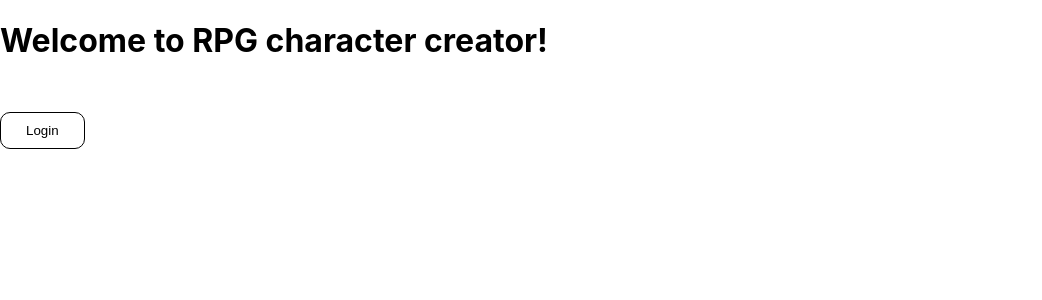
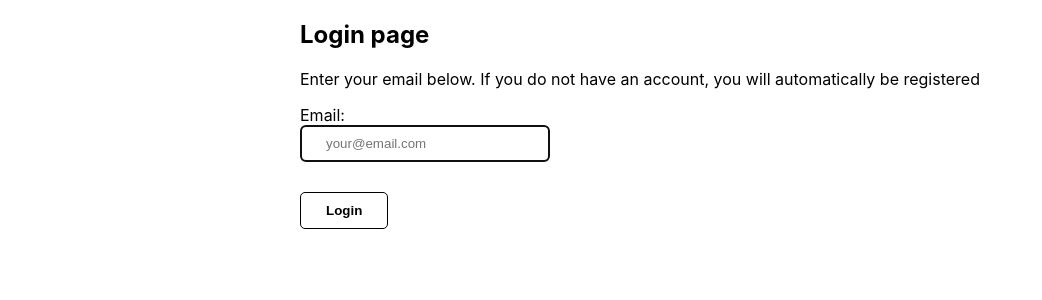
Before and after one commit to Spaghettoni/rpg-character-creator, a React (Create React App) app in the folder client/: page / in a window 1280 px wide. Shown: the top 300 px of the page, without its empty margins (0-1042 px from the left). Built offline with nearby package versions, Linux system fonts and the light colour scheme.

Commit message:
add context

```diff
--- a/client/src/App.tsx
+++ b/client/src/App.tsx
@@ -1,19 +1,37 @@
-import React from 'react';
+import React, {useState} from 'react';
 import './App.scss';
-import {Link} from "react-router-dom";
+import {BrowserRouter, Route, Routes} from "react-router-dom";
+import {ApolloClient, ApolloProvider, InMemoryCache} from "@apollo/client";
+import {Login} from "./routes/login";
+import {CreateCharacter} from "./routes/createCharacter";
+import {CharacterList} from "./routes/characterList";
+import {GlobalContext} from './context';
+
+const client = new ApolloClient({
+    uri: 'http://localhost:8000/graphql',
+    cache: new InMemoryCache(),
+});
 
 const App = () => {
+    const [user, setUser] = useState<string | null>(null);
+
     return (
-        <main className="App">
-            <header className="App-header">
-                <h1>Welcome to RPG character creator!</h1>
-                <Link to='/login'>
-                    <button className='login-button'>
-                        Login
-                    </button>
-                </Link>
-            </header>
-        </main>
+        <React.StrictMode>
+            <ApolloProvider client={client}>
+                <GlobalContext.Provider value={{
+                    user, setUser
+                }}>
+                    <BrowserRouter>
+                        <Routes>
+                            <Route path="/" element={<Login />} />
+                            <Route path="/login" element={<Login />} />
+                            <Route path="/create" element={<CreateCharacter />} />
+                            <Route path="/list" element={<CharacterList />} />
+                        </Routes>
+                    </BrowserRouter>
+                </GlobalContext.Provider>
+            </ApolloProvider>
+        </React.StrictMode>
     );
 }
 
--- /dev/null
+++ b/client/src/context/index.ts
@@ -0,0 +1,12 @@
+import {createContext, Dispatch, SetStateAction} from "react";
+
+type GlobalContextType = {
+    user: string | null,
+    setUser: Dispatch<SetStateAction<string | null>>
+}
+
+export const GlobalContext = createContext<GlobalContextType>({
+        user: null,
+        setUser: () => {}
+    }
+)
--- a/client/src/index.css
+++ b/client/src/index.scss
@@ -11,3 +11,13 @@ code {
   font-family: source-code-pro, Menlo, Monaco, Consolas, 'Courier New',
     monospace;
 }
+
+main {
+  display: flex;
+  justify-content: center;
+  align-items: center;
+}
+
+.container {
+  max-width: 800px;
+}
--- a/client/src/index.tsx
+++ b/client/src/index.tsx
@@ -1,32 +1,12 @@
 import React from 'react';
 import ReactDOM from 'react-dom/client';
-import {BrowserRouter, Route, Routes} from "react-router-dom";
-import './index.css';
+import './index.scss';
 import App from './App';
-import {ApolloClient, ApolloProvider, InMemoryCache} from '@apollo/client';
-import {Login} from "./routes/login";
-import {CreateCharacter} from "./routes/createCharacter";
-import {CharacterList} from "./routes/characterList";
-
-const client = new ApolloClient({
-    uri: 'http://localhost:8000/graphql',
-    cache: new InMemoryCache(),
-});
 
 const root = ReactDOM.createRoot(
     document.getElementById('root') as HTMLElement
 );
+
 root.render(
-        <React.StrictMode>
-            <ApolloProvider client={client}>
-                <BrowserRouter>
-                    <Routes>
-                        <Route path="/" element={<App />} />
-                        <Route path="/login" element={<Login />} />
-                        <Route path="/create" element={<CreateCharacter />} />
-                        <Route path="/list" element={<CharacterList />} />
-                    </Routes>
-                </BrowserRouter>
-            </ApolloProvider>
-        </React.StrictMode>
+    <App/>
 );
--- a/client/src/routes/characterList/index.tsx
+++ b/client/src/routes/characterList/index.tsx
@@ -1,7 +1,18 @@
+import {useContext} from "react";
+import {GlobalContext} from "../../context";
+
 export const CharacterList = () => {
+    const {user} = useContext(GlobalContext)
+
     return (
         <main>
-            <h2>Your characters:</h2>
+            <section className={'container'}>
+                <header>
+                    <h1>User: {user}</h1>
+                    <h2>Your characters</h2>
+                    <p></p>
+                </header>
+            </section>
         </main>
     )
 }
--- a/client/src/routes/login/hooks.ts
+++ b/client/src/routes/login/hooks.ts
@@ -1,17 +1,18 @@
-import {ChangeEvent, FormEvent, useState} from "react";
+import {ChangeEvent, FormEvent, useContext, useState} from "react";
 import { useNavigate } from 'react-router-dom';
 import {useLazyQuery, useMutation} from "@apollo/client";
 import {CREATE_USER, GET_USER_BY_EMAIL} from "../../queries/user";
+import {GlobalContext} from "../../context";
 
 export const useLogin = () => {
     const navigate = useNavigate();
+    const [email, setEmail] = useState('');
+    const [error, setError] = useState('');
+    const [getUserByEmail, {data, loading, refetch}] = useLazyQuery(GET_USER_BY_EMAIL);
+    const [createUser, _] = useMutation(CREATE_USER);
+    const {setUser} = useContext(GlobalContext);
 
     const emailRegex = /^[a-zA-Z0-9]+@[a-zA-Z0-9]+\.[A-Za-z]+$/
-    const [email, setEmail] = useState('');
-    const [error, setError] = useState('');
-
-    const [getUserByEmail, {data, loading, refetch}] = useLazyQuery(GET_USER_BY_EMAIL);
-    const [createUser, _] = useMutation(CREATE_USER);
 
 
     const onLogin = async (event: FormEvent<HTMLFormElement>) => {
@@ -45,10 +46,12 @@ export const useLogin = () => {
     }
 
     const login = () => {
+        setUser(email);
         navigate('/list')
     }
 
     const register = async () => {
+        setUser(email);
         await createUser({
             variables: {
                 email
--- a/client/src/routes/login/index.tsx
+++ b/client/src/routes/login/index.tsx
@@ -5,14 +5,17 @@ import {ButtonComponent} from "../../components/button";
 
 export const Login = () => {
     const {onLogin, handleInput, email, error} = useLogin();
+
     return (
         <main>
-            <header>
-                <h2>Login page</h2>
-            </header>
-            <section>
-                <form onSubmit={onLogin}>
-                    <label>Email:
+            <section className={'container'}>
+                <header>
+                    <h2>Login page</h2>
+                    <p>Enter your email below. If you do not have an account, you will automatically be registered</p>
+                </header>
+                <form id='login-form' onSubmit={onLogin}>
+                    <label>
+                        Email:
                         <InputComponent
                             error={!!error}
                             type={'text'}
--- a/client/src/scss/button.scss
+++ b/client/src/scss/button.scss
@@ -1,9 +1,21 @@
-@mixin button {
+@mixin Button {
   padding: 10px 25px;
-  border: 1px solid black;
+  border: 1px solid rgb(0, 0, 0);
   border-radius: 5px;
+  background-color: white;
+  font-weight: bold;
+}
+
+@mixin ButtonHover {
+  border: 1px solid rgb(0, 0, 0);
+  background-color: black;
+  color: white;
 }
 
 button {
-  @include button
+  @include Button
 }
+
+button:hover {
+  @include ButtonHover
+}
```
Also changed, not shown: client/src/queries/user.ts (+4 -4 lines).
